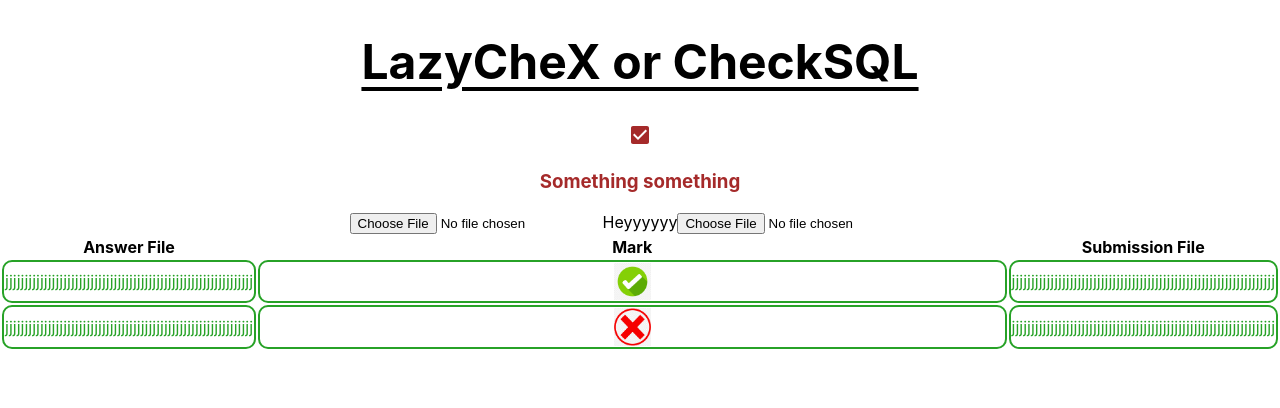
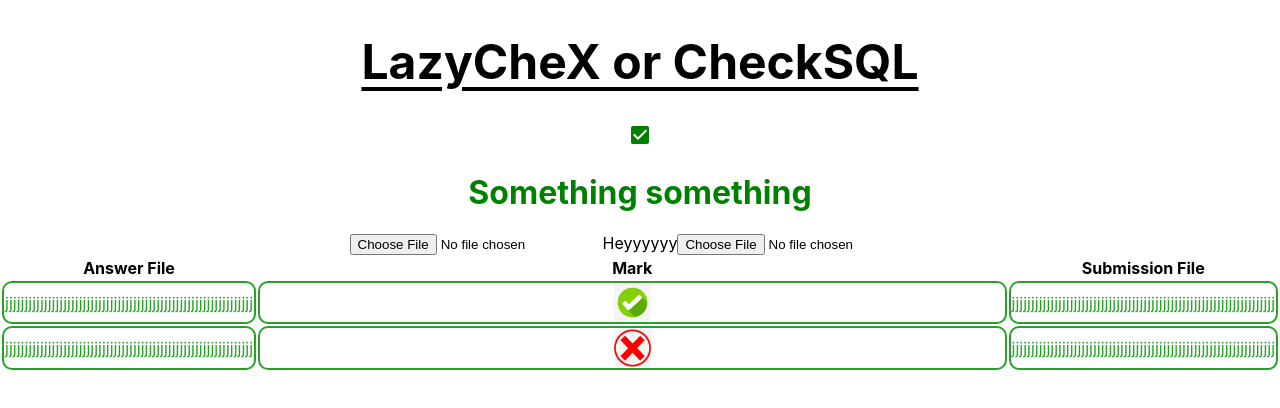
Before and after one commit to AshnahKhalidKhan/CheckSQL, a React (Create React App) app in the folder lazychex/: page / in a window 1280 px wide. Shown: the top 408 px of the page. Built offline with nearby package versions, Linux system fonts and the light colour scheme.

Commit message:
Changing a little bit of CSS

```diff
--- a/lazychex/src/Components/QueryBox/QueryBox.css
+++ b/lazychex/src/Components/QueryBox/QueryBox.css
@@ -1,4 +1,4 @@
-.Help
+.QueryBox
 {
-    color: brown;
+    color: green;
 }
--- a/lazychex/src/Components/QueryBox/QueryBox.js
+++ b/lazychex/src/Components/QueryBox/QueryBox.js
@@ -3,9 +3,9 @@ import { CheckBox } from '@mui/icons-material';
 
 function QueryBox() {
     return (
-        <div className = 'Help'>
+        <div className = 'QueryBox'>
             <CheckBox/>
-            <h3>Something something</h3>
+            <h1>Something something</h1>
         </div>
     );
 }
```
